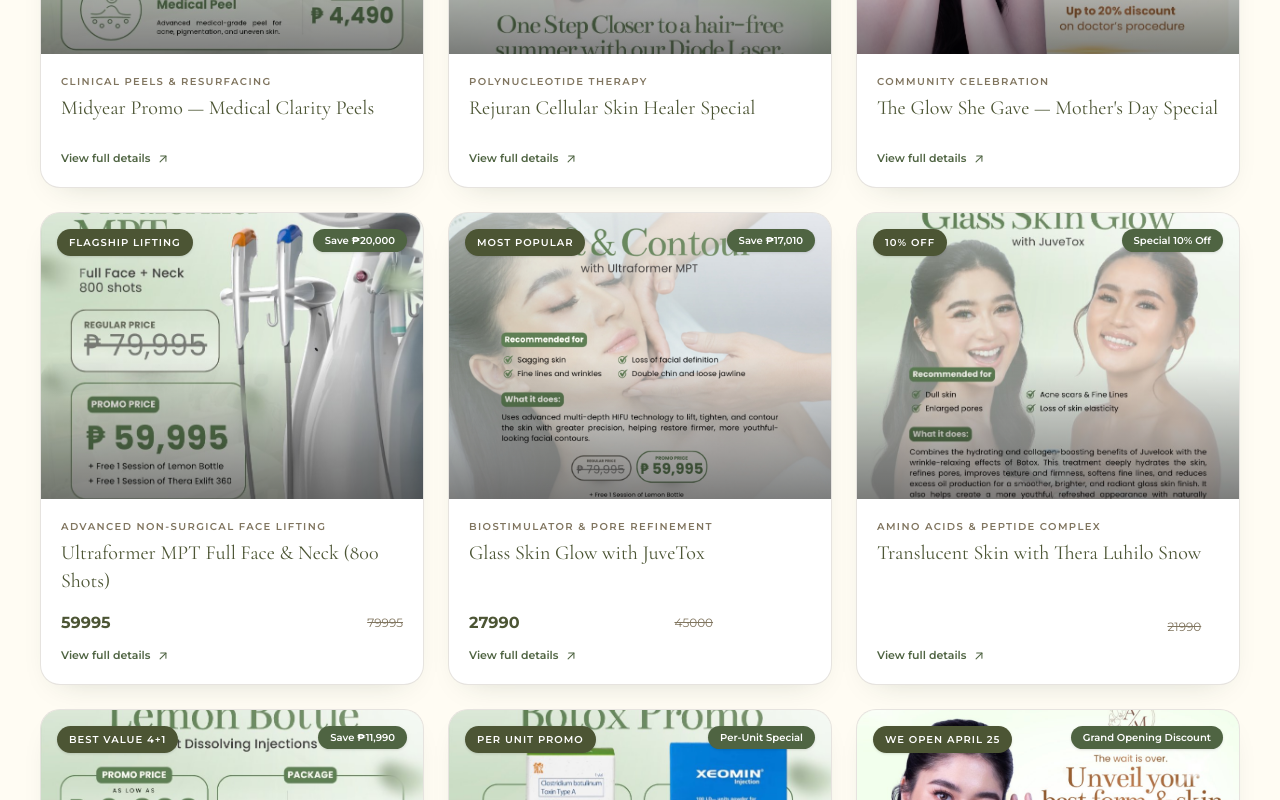
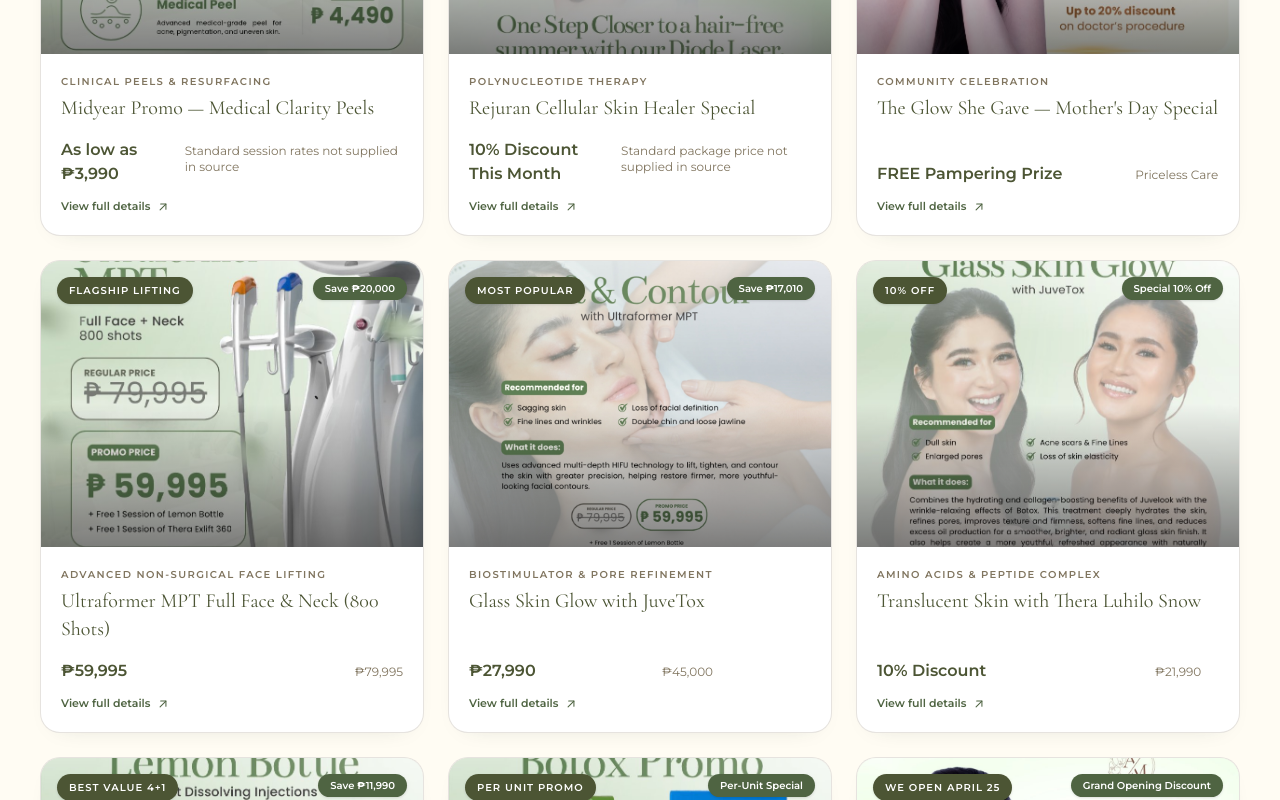
Before and after one commit to bettybeatrix/aesthera-mere, a Next.js app: page /promos in a window 1280 px wide. Shown: the part 1100-1900 px from the top of the page. Built offline with nearby package versions, Linux system fonts and the light colour scheme.

Commit message:
Improve promos card interactions and price formatting

```diff
--- a/app/promos/PromosList.tsx
+++ b/app/promos/PromosList.tsx
@@ -23,6 +23,26 @@ const CATEGORIES = [
 interface PromosListProps {
   promos: PromoCard[];
   pricingTables: PricingTable[];
+}
+
+const pesoFormatter = new Intl.NumberFormat("en-PH", {
+  style: "currency",
+  currency: "PHP",
+  maximumFractionDigits: 0,
+});
+
+function formatPrice(value: number): string {
+  return pesoFormatter.format(value);
+}
+
+function getPromoPriceLabel(card: PromoCard): string | undefined {
+  if (typeof card.promoPrice === "number") return formatPrice(card.promoPrice);
+  return card.promoPriceLabel;
+}
+
+function getRegularPriceLabel(card: PromoCard): string | undefined {
+  if (typeof card.regularPrice === "number") return formatPrice(card.regularPrice);
+  return card.regularPriceLabel;
 }
 
 // ---------------------------------------------------------------------------
@@ -120,29 +140,32 @@ function PromoModal({
             {card.description}
           </p>
 
-          {/* Pricing box */}
+          {/* Pricing details — render only the values supplied by the promo data. */}
+          {(getPromoPriceLabel(card) || getRegularPriceLabel(card) || card.bonusText) && (
             <div className="mt-5 rounded-2xl border border-[#80755F]/15 bg-white p-5 font-montserrat">
-            <div className="flex items-baseline justify-between gap-2">
+              {getPromoPriceLabel(card) && (
+                <div className="flex items-baseline justify-between gap-3">
                   <span className="text-[11px] uppercase tracking-wider text-[#80755F]">
                     Promo Rate
                   </span>
-              <span className="text-2xl font-bold text-[#4C5534]">
-                {card.promoPrice}
+                  <span className="text-right text-xl font-semibold text-[#4C5534]">
+                    {getPromoPriceLabel(card)}
                   </span>
                 </div>
-            {card.regularPrice && (
-              <div className="mt-1.5 flex items-baseline justify-between gap-2 text-xs text-[#80755F]">
+              )}
+              {getRegularPriceLabel(card) && (
+                <div className="mt-2 flex items-baseline justify-between gap-3 text-xs text-[#80755F]">
                   <span>Regular Rate</span>
-                <span className="line-through">{card.regularPrice}</span>
+                  <span className="text-right">{getRegularPriceLabel(card)}</span>
                 </div>
               )}
               {card.bonusText && (
-              <div className="mt-3 flex items-center gap-2 rounded-xl bg-[#4f6442]/10 px-4 py-2.5 text-xs font-semibold text-[#4f6442]">
-                <span className="h-1.5 w-1.5 shrink-0 rounded-full bg-[#4f6442]" />
+                <div className="mt-3 rounded-xl bg-[#4f6442]/10 px-4 py-2.5 text-xs font-semibold text-[#4f6442]">
                   {card.bonusText}
                 </div>
               )}
             </div>
+          )}
 
           {/* Recommended For */}
           {card.recommendedFor && card.recommendedFor.length > 0 && (
@@ -212,7 +235,7 @@ function PromoCardItem({
     <button
       type="button"
       onClick={onClick}
-      className="group relative flex w-full flex-col overflow-hidden rounded-[20px] border border-[#80755F]/20 bg-white text-left shadow-[0_12px_30px_-20px_rgba(30,58,42,0.25)] transition-all duration-300 hover:-translate-y-1 hover:shadow-[0_20px_45px_-15px_rgba(30,58,42,0.40)] focus-visible:outline-none focus-visible:ring-2 focus-visible:ring-[#4C5534]"
+      className="relative flex w-full flex-col overflow-hidden rounded-[20px] border border-[#80755F]/20 bg-white text-left shadow-[0_8px_24px_-20px_rgba(30,58,42,0.28)] focus-visible:outline-none focus-visible:ring-2 focus-visible:ring-[#4C5534] focus-visible:ring-offset-2"
     >
       {/* Image */}
       <div className="relative aspect-[4/3] w-full overflow-hidden bg-[#E7E1D7]">
@@ -222,7 +245,7 @@ function PromoCardItem({
           fill
           quality={85}
           sizes="(max-width: 767px) 100vw, (max-width: 1023px) 50vw, 33vw"
-          className="object-cover object-center transition-transform duration-700 group-hover:scale-105"
+          className="object-cover object-center"
         />
         <div className="absolute inset-0 bg-gradient-to-t from-black/50 via-transparent to-transparent" />
 
@@ -249,21 +272,20 @@ function PromoCardItem({
         </h3>
 
         {/* Price row */}
-        <div className="mt-auto flex items-center justify-between pt-4">
-          <span className="font-montserrat text-base font-bold text-[#4C5534]">
-            {card.promoPrice}
+        <div className="mt-auto flex items-baseline justify-between gap-3 pt-4">
+          <span className="font-montserrat text-base font-semibold text-[#4C5534]">
+            {getPromoPriceLabel(card) ?? "Explore offer"}
           </span>
-          {card.regularPrice && (
-            <span className="font-montserrat text-xs text-[#80755F] line-through">
-              {card.regularPrice}
+          {getRegularPriceLabel(card) && (
+            <span className="font-montserrat text-xs text-[#80755F]">
+              {getRegularPriceLabel(card)}
             </span>
           )}
         </div>
 
-        {/* "View Details" hint */}
-        <div className="mt-3 flex items-center gap-1.5 font-montserrat text-[11px] font-semibold text-[#4f6442] transition-all group-hover:gap-2.5">
+        <div className="mt-3 flex items-center gap-1.5 font-montserrat text-[11px] font-semibold text-[#4f6442]">
           View full details
-          <ArrowUpRightIcon className="h-3.5 w-3.5 transition-transform group-hover:translate-x-0.5 group-hover:-translate-y-0.5" />
+          <ArrowUpRightIcon className="h-3.5 w-3.5" />
         </div>
       </div>
     </button>
@@ -293,12 +315,12 @@ function PricingTableBlock({ table }: { table: PricingTable }) {
           </thead>
           <tbody className="divide-y divide-[#80755F]/10">
             {table.rows.map((row) => (
-              <tr key={row.name} className="transition-colors hover:bg-[#FFFCF3]/60">
+              <tr key={row.name}>
                 <td className="px-6 py-4 font-semibold text-[#4C5534]">{row.name}</td>
-                <td className="px-6 py-4 text-[#80755F] line-through">{row.regular}</td>
-                <td className="px-6 py-4 font-medium text-[#4C5534]">{row.promo}</td>
-                <td className="px-6 py-4 font-bold text-[#4C5534]">{row.package}</td>
-                <td className="px-6 py-4 font-semibold text-[#4f6442]">{row.effective}</td>
+                <td className="px-6 py-4 text-[#80755F]">{formatPrice(row.regular)}</td>
+                <td className="px-6 py-4 font-medium text-[#4C5534]">{formatPrice(row.promo)}</td>
+                <td className="px-6 py-4 font-semibold text-[#4C5534]">{formatPrice(row.package)}</td>
+                <td className="px-6 py-4 font-semibold text-[#4f6442]">{formatPrice(row.effective)}</td>
               </tr>
             ))}
           </tbody>
@@ -427,10 +449,10 @@ export default function PromosList({ promos, pricingTables }: PromosListProps) {
                   key={tab}
                   type="button"
                   onClick={() => setActiveTableTab(tab)}
-                  className={`rounded-full px-6 py-2.5 font-montserrat text-xs font-semibold transition-all ${
+                  className={`rounded-full px-6 py-2.5 font-montserrat text-xs font-semibold ${
                     activeTableTab === tab
                       ? "bg-[#4C5534] text-white shadow-sm"
-                      : "text-[#4C5534] hover:text-[#80755F]"
+                      : "text-[#4C5534]"
                   }`}
                 >
                   {tab === "facials" ? "Facial Packages (5 + 1)" : "Aesthera Drips (10 + 2 & 5 + 1)"}
```
Lines whose indentation alone changed are shown as unchanged.
